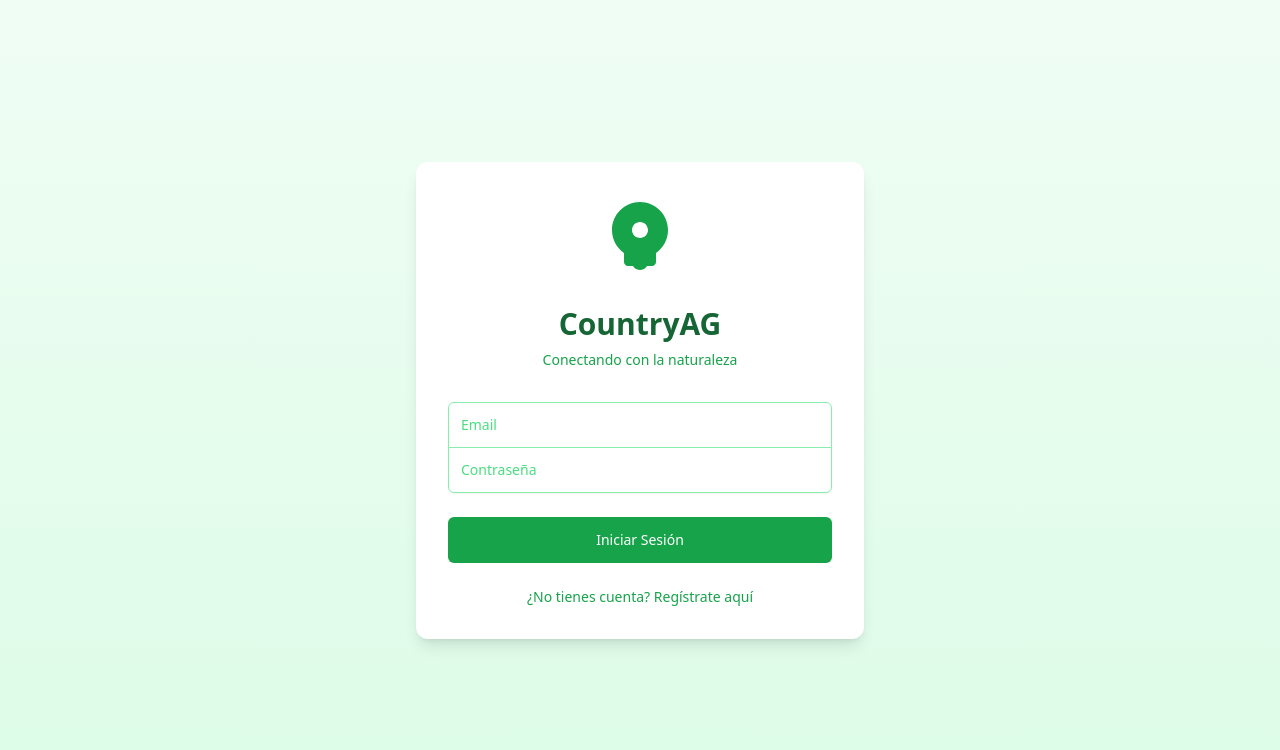
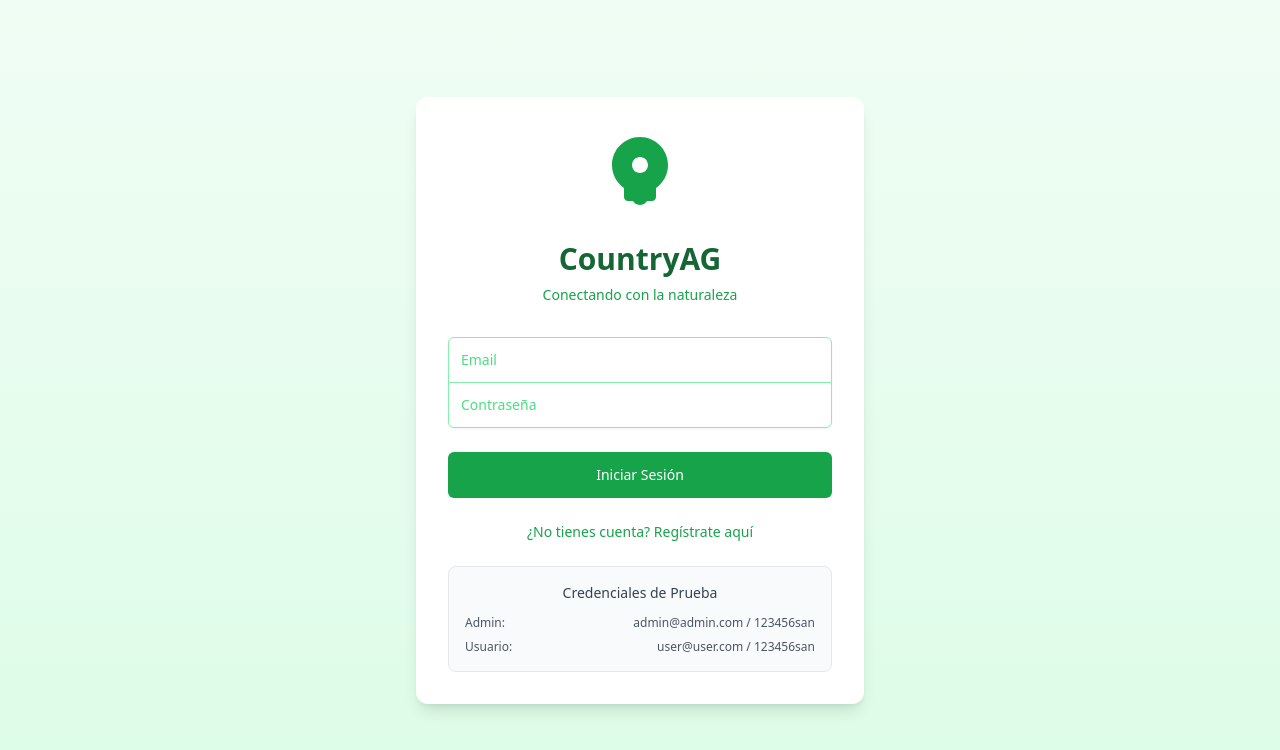
Before and after one commit to Santinou1/CountryAG, a React (Vite) app: page /login in a window 1280 px wide. Shown: the top 750 px of the page. Built offline with nearby package versions, Linux system fonts and the light colour scheme; no server answers.

Commit message:
credencialesDePrueba

```diff
--- a/src/components/auth/LoginForm.tsx
+++ b/src/components/auth/LoginForm.tsx
@@ -147,6 +147,23 @@ export const LoginForm = () => {
               ¿No tienes cuenta? Regístrate aquí
             </Link>
           </div>
+
+          {/* Credenciales de prueba */}
+          <div className="mt-8 p-4 bg-gray-50 rounded-lg border border-gray-200">
+            <h3 className="text-sm font-medium text-gray-700 mb-3 text-center">
+              Credenciales de Prueba
+            </h3>
+            <div className="space-y-2 text-xs text-gray-600">
+              <div className="flex justify-between items-center">
+                <span className="font-medium">Admin:</span>
+                <span>admin@admin.com / 123456san</span>
+              </div>
+              <div className="flex justify-between items-center">
+                <span className="font-medium">Usuario:</span>
+                <span>user@user.com / 123456san</span>
+              </div>
+            </div>
+          </div>
         </form>
       </div>
     </div>
```
